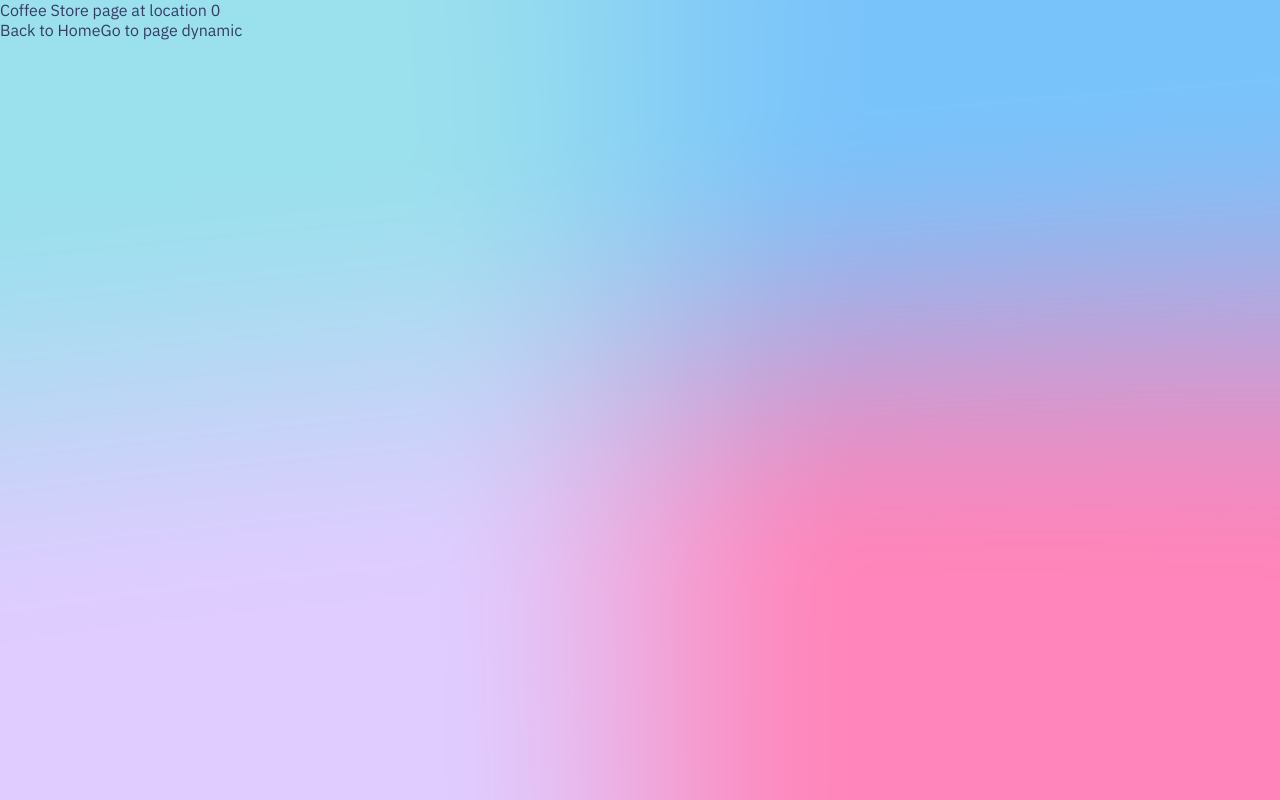
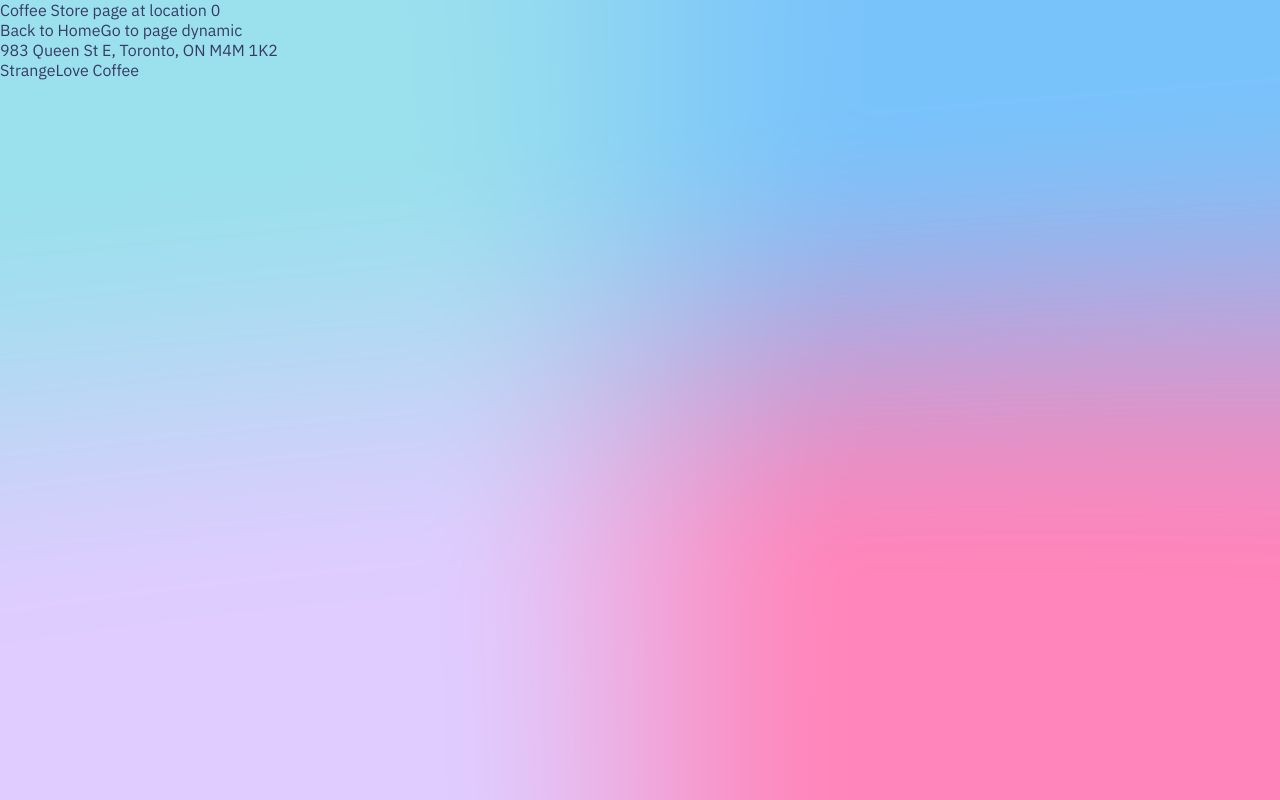
Before and after one commit to omkaradhali/discover-coffee-stores, a Next.js app: page /coffee-store/0 in a window 1280 px wide. Built offline with nearby package versions, Linux system fonts and the light colour scheme.

Commit message:
Adding getStaticPaths logic to dynamic route [id].js

```diff
--- a/pages/coffee-store/[id].js
+++ b/pages/coffee-store/[id].js
@@ -1,8 +1,32 @@
 import React from 'react';
 import { useRouter } from 'next/router';
 import Link from 'next/link';
+import coffeeStoresData from '../../data/coffee-stores.json'
 
-const CoffeeStore = () => {
+
+export function getStaticProps(staticProps) {
+  const params = staticProps.params;
+  return {
+    props: {
+      coffeeStore: coffeeStoresData.find((coffeeStore) => {
+        return coffeeStore.id.toString() === params.id
+      })
+    }
+  }
+}
+
+export function getStaticPaths() {
+  return {
+    paths: [
+      { params: {id: "0"} },
+      { params: {id: "1"} },
+      { params: {id: "300"} }
+    ],
+    fallback: false
+  }
+}
+
+const CoffeeStore = (props) => {
 
   const router = useRouter()
 
@@ -16,6 +40,8 @@
       <Link href="/coffee-store/dynamic">
         <a>Go to page dynamic</a>
       </Link>
+      <p>{props.coffeeStore.address}</p>
+      <p>{props.coffeeStore.name}</p>
     </div>
   )
 }
```
Also changed, not shown: 1 other file (tests, documents, lock files or other folders).
